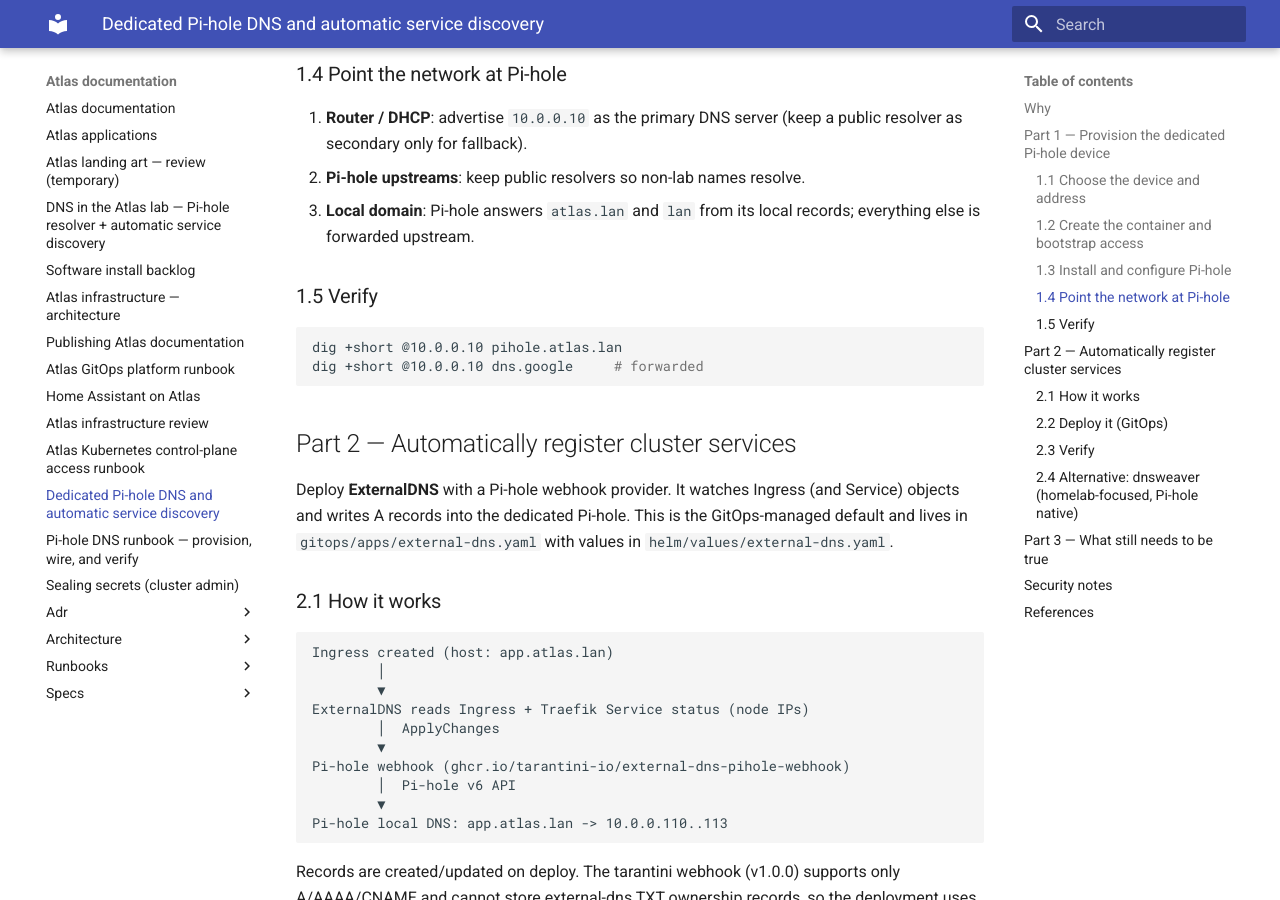
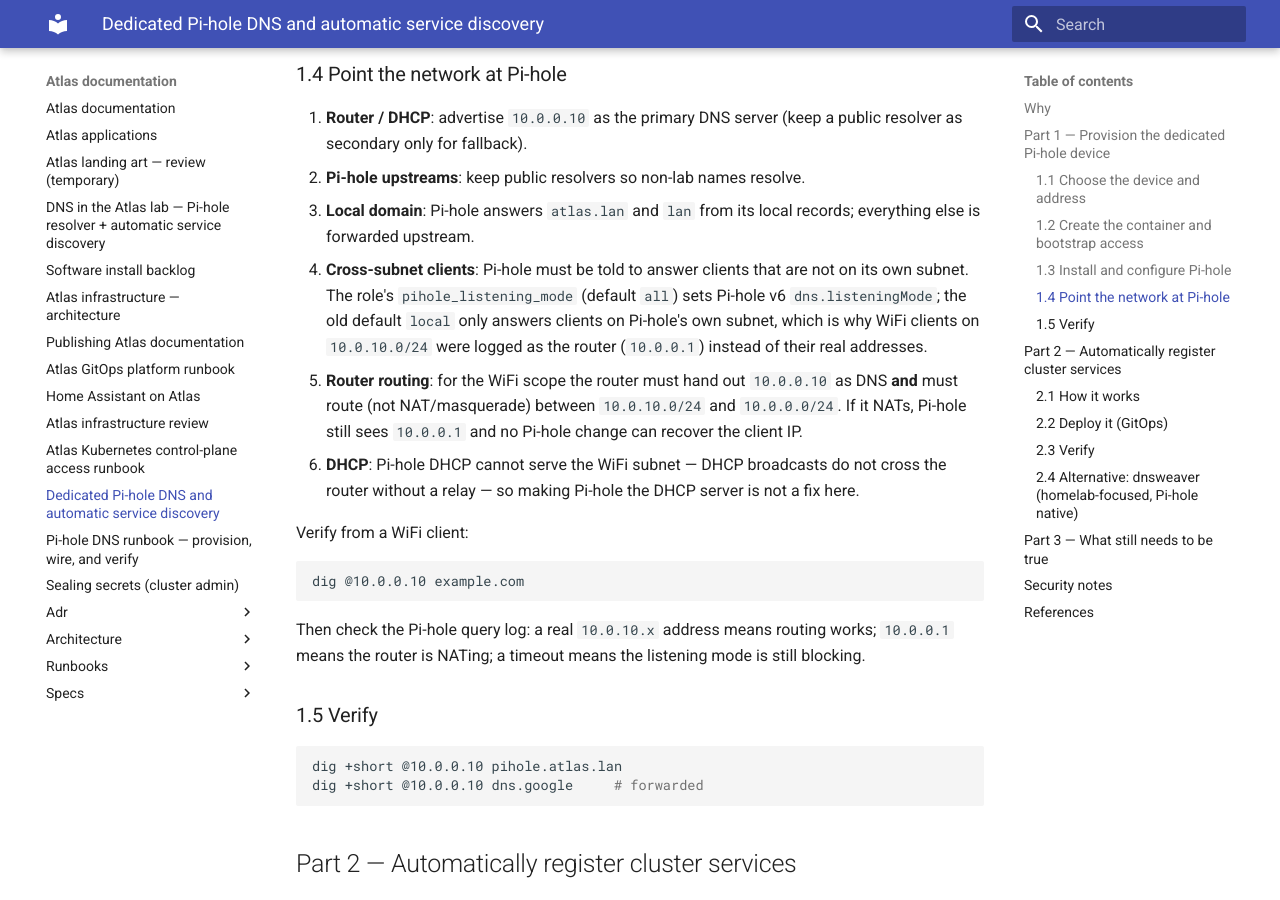
Before and after one commit to 211lab/atlas, an MkDocs documentation site: the page built from docs/pihole-dns.md, in a window 1280 px wide and 900 px high, scrolled down 2888 px. Built offline with MkDocs 1.6.1 and Material for MkDocs 9.7.7, drawn with Linux system fonts in a browser that asks for light colours.

Commit message:
feat(pihole): answer off-subnet clients via listening mode
Pi-hole only answered clients on its own subnet (DNSMASQ_LISTENING=local), so WiFi clients on 10.0.10.0/24 were logged as the router (10.0.0.1) instead of their real addresses.

Add pihole_listening_mode (default all) applied to the installer DNSMASQ_LISTENING and Pi-hole v6 dns.listeningMode, so off-subnet and tailnet clients are answered and attributed correctly. Document the cross-subnet requirement and the router route-vs-NAT caveat, and add a focused test.

Spec: docs/specs/pihole-cross-subnet-clients.md

````diff
--- a/docs/pihole-dns.md
+++ b/docs/pihole-dns.md
@@ -125,6 +125,28 @@
 2. **Pi-hole upstreams**: keep public resolvers so non-lab names resolve.
 3. **Local domain**: Pi-hole answers `atlas.lan` and `lan` from its local
    records; everything else is forwarded upstream.
+4. **Cross-subnet clients**: Pi-hole must be told to answer clients that are not
+   on its own subnet. The role's `pihole_listening_mode` (default `all`) sets
+   Pi-hole v6 `dns.listeningMode`; the old default `local` only answers clients
+   on Pi-hole's own subnet, which is why WiFi clients on `10.0.10.0/24` were
+   logged as the router (`10.0.0.1`) instead of their real addresses.
+5. **Router routing**: for the WiFi scope the router must hand out `10.0.0.10`
+   as DNS **and** must route (not NAT/masquerade) between `10.0.10.0/24` and
+   `10.0.0.0/24`. If it NATs, Pi-hole still sees `10.0.0.1` and no Pi-hole
+   change can recover the client IP.
+6. **DHCP**: Pi-hole DHCP cannot serve the WiFi subnet — DHCP broadcasts do not
+   cross the router without a relay — so making Pi-hole the DHCP server is not a
+   fix here.
+
+Verify from a WiFi client:
+
+```sh
+dig @10.0.0.10 example.com
+```
+
+Then check the Pi-hole query log: a real `10.0.10.x` address means routing
+works; `10.0.0.1` means the router is NATing; a timeout means the listening mode
+is still blocking.
 
 ### 1.5 Verify
 
````
Also changed, not shown: docs/pihole-runbook.md (+5 -0 lines), docs/specs/pihole-cross-subnet-clients.md (added, +88 -0 lines), 3 other files.
